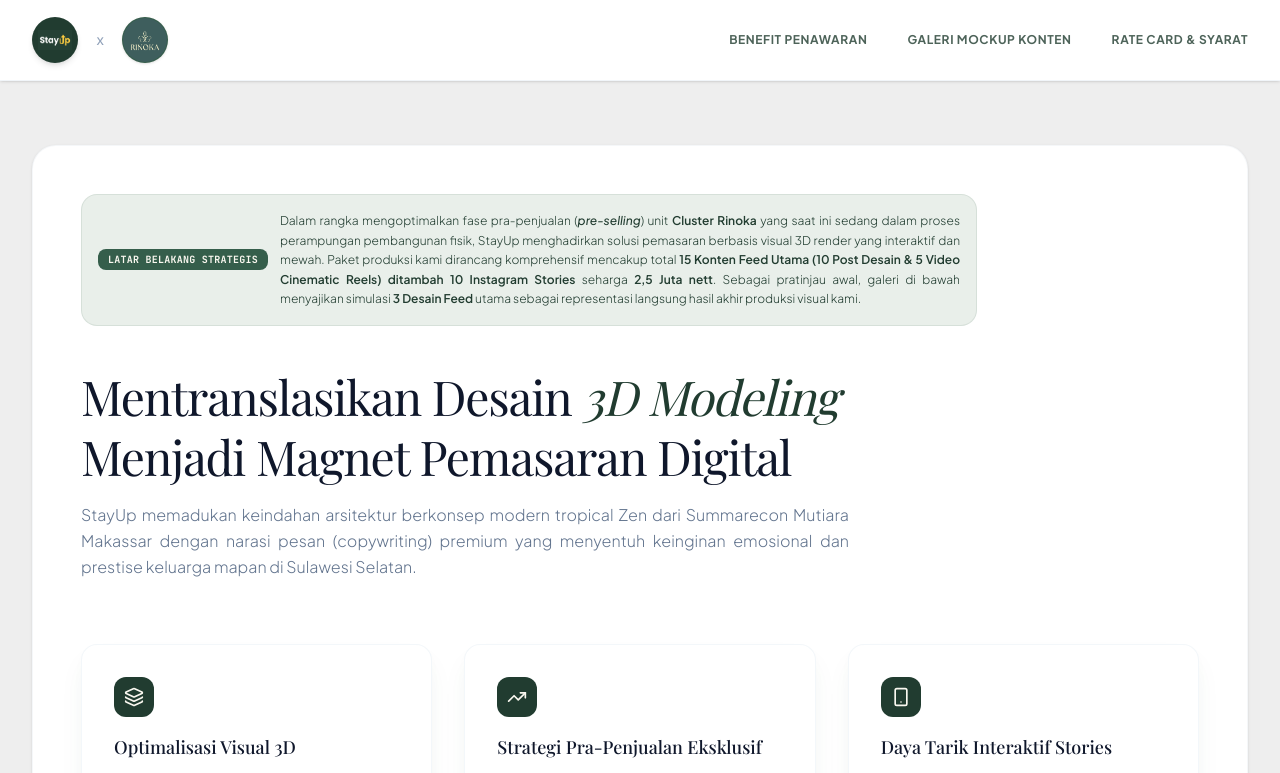
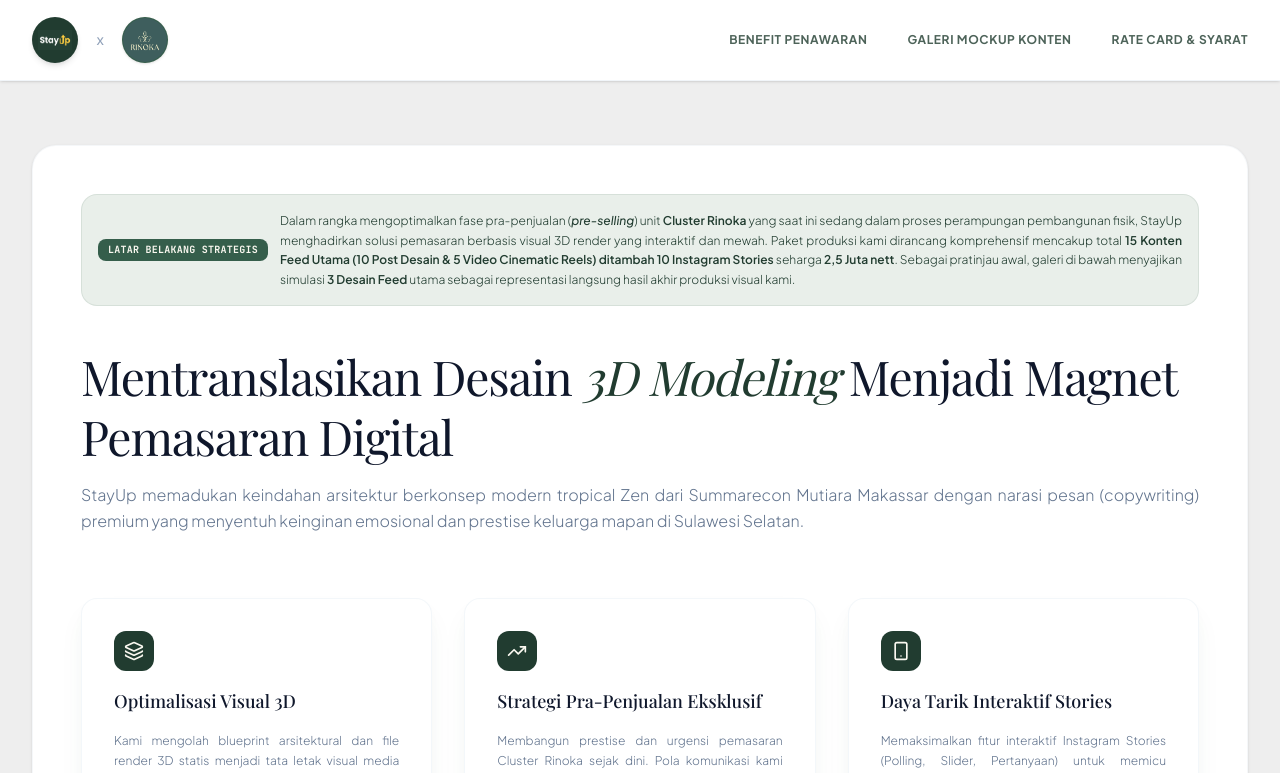
Before and after one commit to Mohalfinoor/Just-StayUp, a React (Vite) app: page / in a window 1280 px wide. Shown: the top 773 px of the page. Built offline with nearby package versions, Linux system fonts and the light colour scheme; a web font is replaced by a local one.

Commit message:
style: update layout for strategic context badge
Change the display property of the context badge container to full width to ensure consistent layout across responsive breakpoints.

```diff
--- a/src/App.tsx
+++ b/src/App.tsx
@@ -140,7 +140,7 @@
             <div className="bg-white rounded-3xl p-8 sm:p-12 border border-slate-300/20 relative overflow-hidden shadow-sm">
 
             {/* Context Badge explaining local construction realities */}
-            <div className="inline-flex flex-col sm:flex-row sm:items-center gap-3 bg-[#E9EFEA] border border-[#355E4B]/10 rounded-2xl p-4 mb-10 text-xs text-brand-teal max-w-4xl font-sans">
+            <div className="flex flex-col sm:flex-row sm:items-center gap-3 bg-[#E9EFEA] border border-[#355E4B]/10 rounded-2xl p-4 mb-10 text-xs text-brand-teal w-full font-sans">
               <span className="font-mono bg-[#355E4B] text-[#FAF8F0] font-bold px-2.5 py-1 rounded-lg shrink-0 text-[10px] tracking-wide text-center uppercase">
                 LATAR BELAKANG STRATEGIS
               </span>
@@ -150,7 +150,7 @@
             </div>
 
             {/* Title Block */}
-            <div className="space-y-4 max-w-3xl mb-16">
+            <div className="space-y-4 w-full mb-16">
               <h2 className="text-3xl sm:text-5xl font-serif font-light leading-tight text-slate-900 tracking-tight">
                 Mentranslasikan Desain <span className="text-brand-teal italic font-light font-serif">3D Modeling</span> Menjadi Magnet Pemasaran Digital
               </h2>
```
